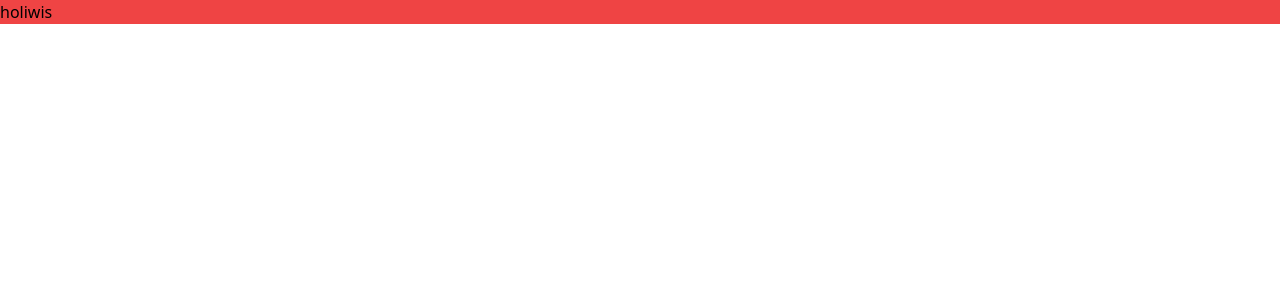
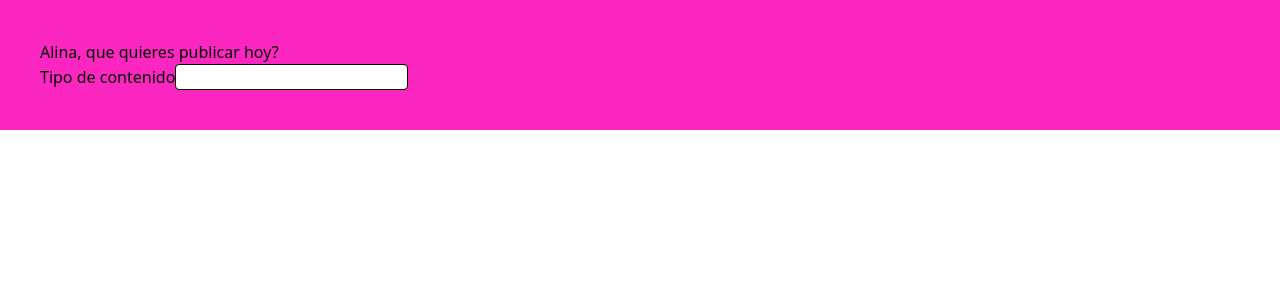
Before and after one commit to kokoaespol/Hackathon_Publifyer, a Vue app in the folder frontend/: page /new in a window 1280 px wide. Shown: the top 300 px of the page. Built offline with nearby package versions, Linux system fonts and the light colour scheme.

Commit message:
chore(frontEnd): add color template

```diff
--- a/frontend/src/components/NewGenie.vue
+++ b/frontend/src/components/NewGenie.vue
@@ -1,11 +1,26 @@
 <script setup>
 import { inject } from "vue"
+const genieService = inject("services.genie");
 
-const genieService = inject("services.genie");
+const name = 'Alina'
 </script>
 
 <template>
-    <div class="bg-red-500">
-        <h1>holiwis</h1>
-    </div>
+    <section class="container w-full h-full p-10 bg-color1F ">
+        <!-- Navbar -->
+
+        <!-- Title -->
+        <div>
+            <h1>{{ name + ", que quieres publicar hoy?" }}</h1>
+        </div>
+        <!-- Breadcrumbs -->
+
+        <!-- Content -->
+        <div class="relative">
+            <div class="">
+                <span class="w-2/4 text-right">Tipo de contenido</span>
+                <input class="border rounded" />
+            </div>
+        </div>
+    </section>
 </template>
--- a/frontend/tailwind.config.js
+++ b/frontend/tailwind.config.js
@@ -5,6 +5,13 @@ export default {
     "./src/**/*.{js,ts,jsx,tsx,vue}",
   ],
   theme: {
+    colors: {
+      'color1F': '#fc27c1',
+      'color2Y': '#fbff99',
+      'color3G': '#8CFFC9',
+      'color4O': '#ff8573',
+      'color5P': '#C280FF',
+    },
     extend: {},
   },
   plugins: [],
```
